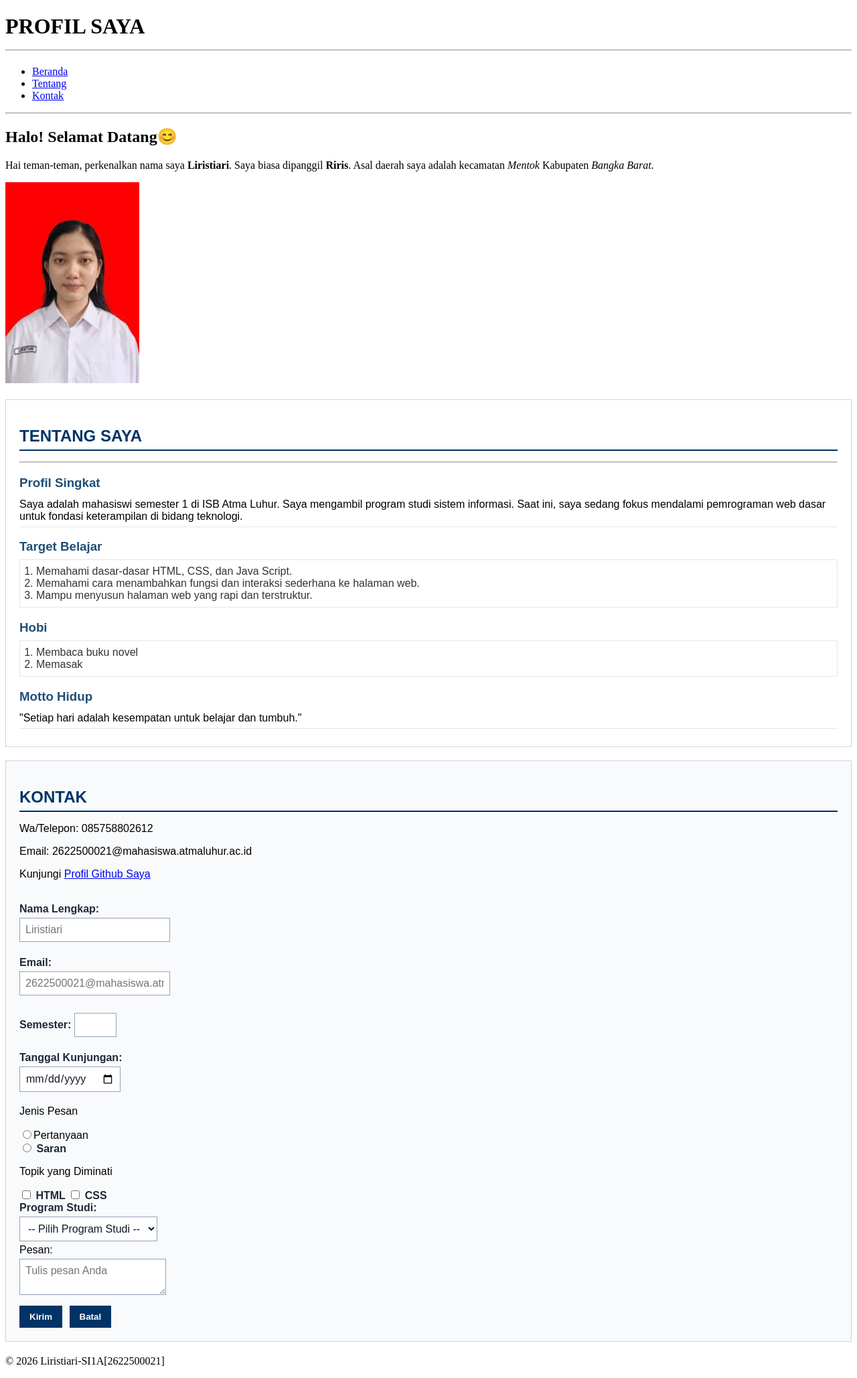
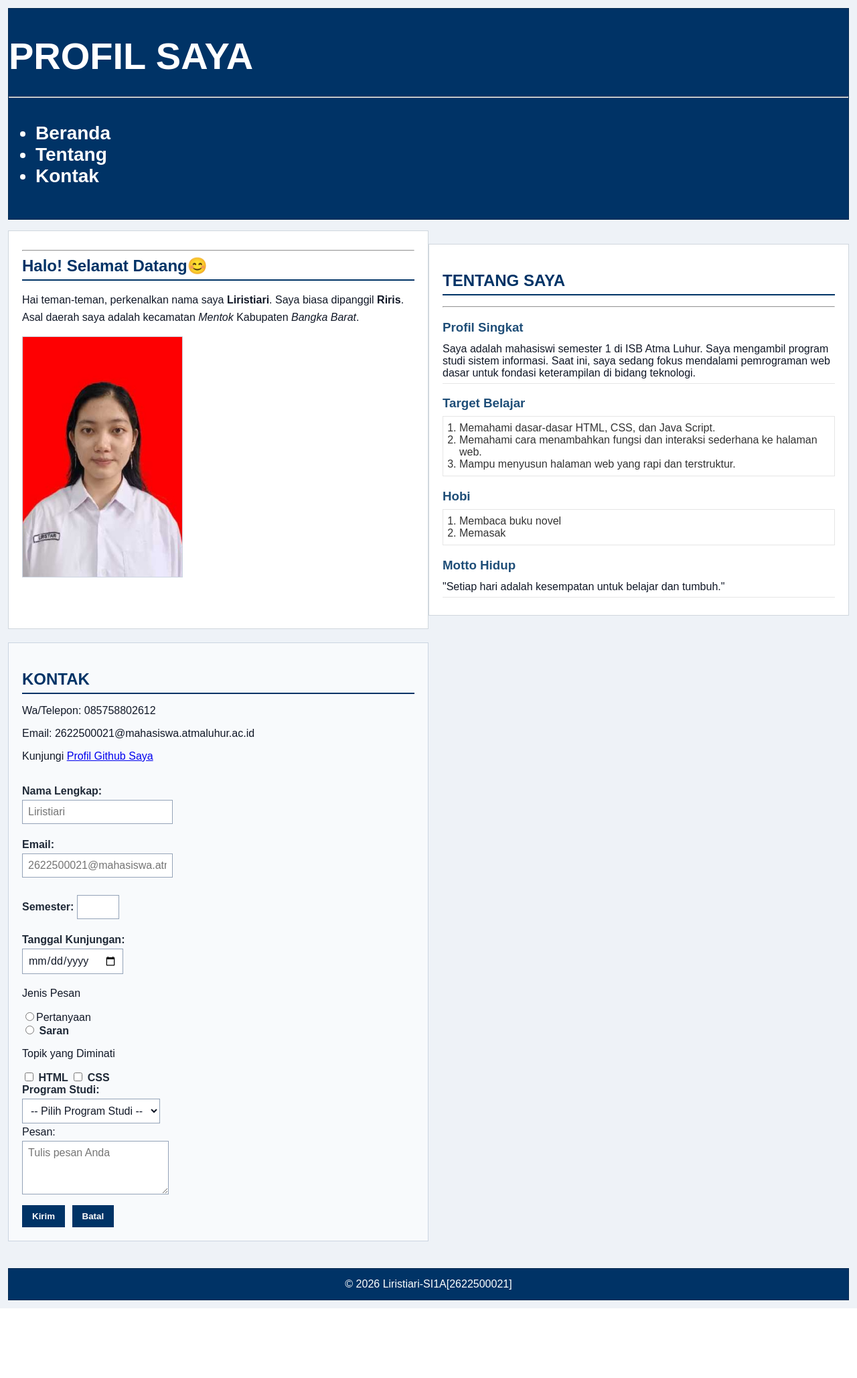
Before and after one commit to 2622500021-art/2622500021-PWD-SI1A-2627G, a PHP site: page /pertemuan-04/index.html in a window 1280 px wide. Shown: the whole page at 67% size. After the commit the page ends 1953 px from the top, so only its background shows below. Run offline with PHP 8.4, Linux system fonts and the light colour scheme.

```diff
--- a/pertemuan-04/style.css
+++ b/pertemuan-04/style.css
@@ -1,5 +1,82 @@
+* {
+    box-sizing: border-box;
+}
+body {
+    margin: 0;
+    padding: 12px;
+    font-family: Arial, sans-serif;
+    color: #111827;
+    background-color: #eef2f7;
+}
 
-            #about {
+header {
+    background-color: #003366;
+    color: #ffffff;
+    padding-bottom: 20px;
+    margin-bottom: 20px;
+    border: 1px solid #00264d;
+}
+
+header {
+    margin: 0 0 16px;
+    font-size: 28px;
+}
+
+nav u1 {
+    display: flex;
+    flex-direction: column;
+    justify-content: flex-start;
+    align-items: flex-start;
+    gap: 8px;
+    margin: 0;
+    padding: 0;
+    list-style: none;
+}
+
+nav a {
+    color: #ffffff;
+    font-weight: bold;
+    text-decoration: none;
+
+}
+
+main {
+    display: grid;
+    grid-template-columns: 1fr 1fr;
+}
+
+section {
+    width: 100%;
+}
+
+#home {
+    background-color: #ffffff;
+    border: 1px solid #d0d7de;
+    padding: 20px;
+    margin: 0;
+}
+
+#home h2 {
+    color: #003366;
+    border-bottom: 2px solid #003366;
+    padding-bottom: 6px;
+    margin-top: 0;
+    margin-bottom: 16px;
+}
+
+#home p {
+    line-height: 1.6;
+    margin: 0 0 16px;
+}
+
+#home img{
+    display: block;
+    width: 240px;
+    max-width: 100%;
+    height: auto;
+    border: 1px solid #cbd5e1;
+}
+           #about {
                 background-color: #ffffff;
                 border: 1px solid #d0d7de;
                 padding: 20px;
@@ -66,6 +143,11 @@
                 border: 1px solid #94a3b8;
             }
 
+            #contact textarea {
+                min-height: 80px;
+                resize: vertical;
+            }
+
             #contact button {
                 background-color: #003366;
                 color: #ffffff;
@@ -78,3 +160,16 @@
             #contact {
                 background-color: #f8fafc;
             }
+
+            footer {
+                background-color: #003366;
+                color: #ffffff;
+                text-align: center;
+                padding: 14px 20px;
+                margin-top: 20px;
+                border: 1px  solid #00264d;
+            }
+
+            footer p {
+                margin: 0;
+            }
```
